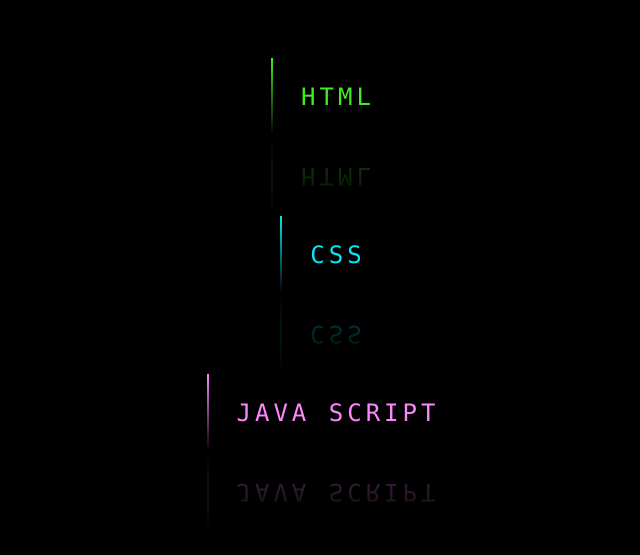
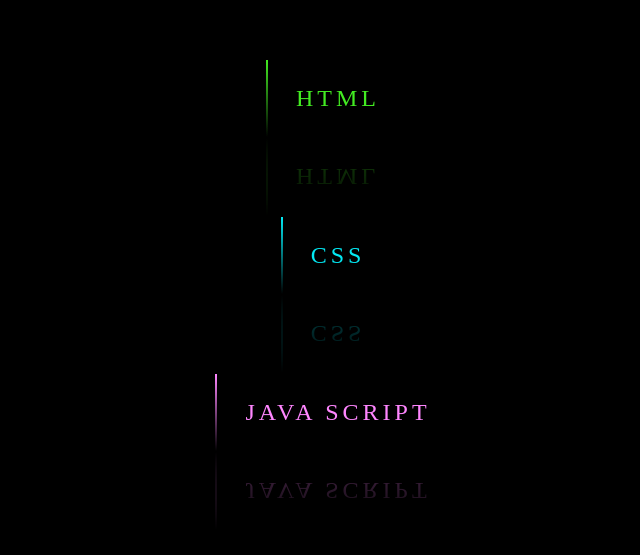
Before and after one commit to tarunnnrathoddd/button_animation, a plain HTML site: page index.html in a window 1280 px wide. Shown: the part 145-700 px from the top of the page, without its empty margins (302-942 px from the left). Drawn offline with Linux system fonts and the light colour scheme.

Commit message:
Update style.css

```diff
--- a/style.css
+++ b/style.css
@@ -2,7 +2,7 @@
 {
     margin: 0;
     padding: 0;
-    font-family: consolas;
+    font-family: Poppins;
     box-sizing: border-box;
 }
 body
```
